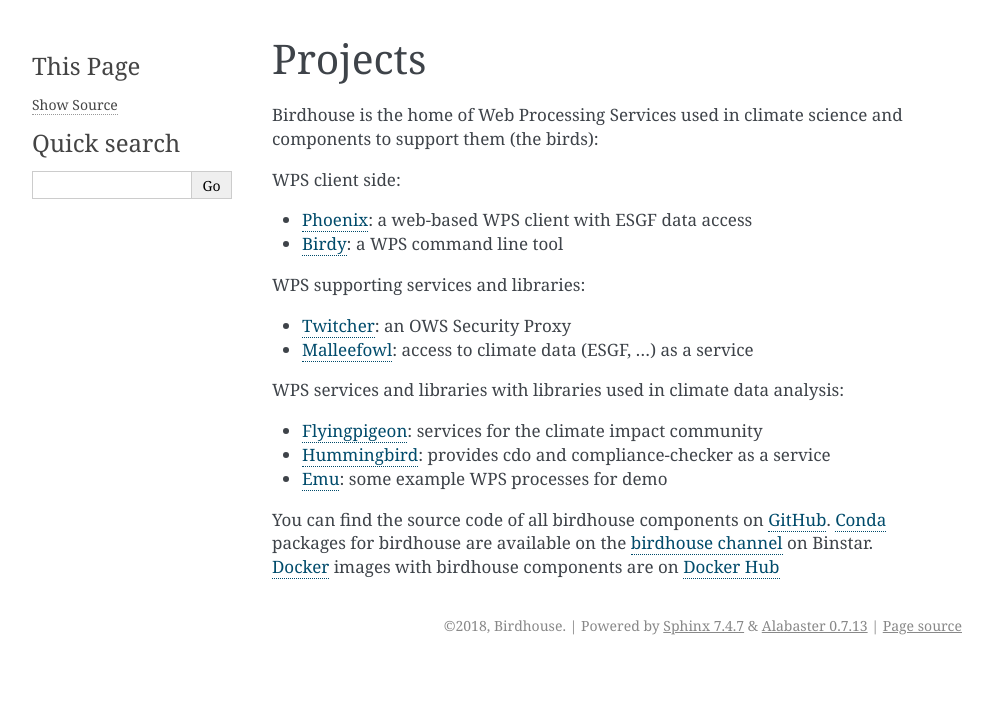
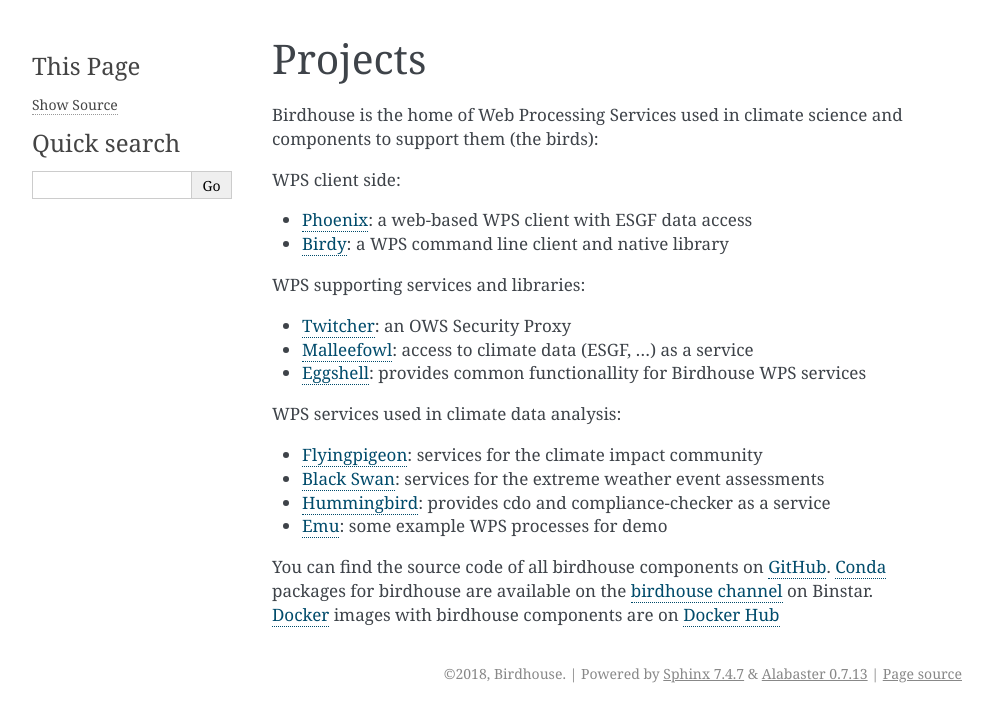
Before and after one commit to bird-house/birdhouse-docs, a Sphinx documentation site: the page built from docs/source/projects.rst, in a window 1280 px wide. Shown: the top 722 px of the page, without its empty margins (148-1140 px from the left). Built offline with Sphinx 7.4.7, drawn with Linux system fonts in a browser that asks for light colours.

Commit message:
added eggshell and black-swan to project page

```diff
--- a/docs/source/conf.py
+++ b/docs/source/conf.py
@@ -341,7 +341,7 @@
 .. _Black Swan: https://github.com/bird-house/blackswan
 .. _Birdy: http://birdy.readthedocs.io/en/latest/
 .. _Cookiecutter: http://cookiecutter-birdhouse.readthedocs.io/en/latest/
-.. _eggshell: https://github.com/bird-house/eggshell
+.. _Eggshell: https://eggshell.readthedocs.io/en/latest/
 .. _Bootstrap: http://birdhousebuilderbootstrap.readthedocs.io/en/latest/
 .. _icclim: http://icclim.readthedocs.io/en/latest/
 .. _PyWPS: http://pywps.org/
--- a/docs/source/projects.rst
+++ b/docs/source/projects.rst
@@ -9,16 +9,18 @@
 WPS client side:
 
 * `Phoenix`_: a web-based WPS client with ESGF data access
-* `Birdy`_: a WPS command line tool
+* `Birdy`_: a WPS command line client and native library
 
 WPS supporting services and libraries:
 
 * `Twitcher`_: an OWS Security Proxy
 * `Malleefowl`_: access to climate data (ESGF, ...) as a service
+* `Eggshell`_: provides common functionallity for Birdhouse WPS services
 
-WPS services and libraries with libraries used in climate data analysis:
+WPS services used in climate data analysis:
 
 * `Flyingpigeon`_: services for the climate impact community
+* `Black Swan`_: services for the extreme weather event assessments
 * `Hummingbird`_: provides cdo and compliance-checker as a service
 * `Emu`_: some example WPS processes for demo
 
--- a/docs/source/release_notes.rst
+++ b/docs/source/release_notes.rst
@@ -18,7 +18,7 @@
 * A `Cookiecutter`_ template for Birdhouse WPS birds is available.
 * A new WPS Bird `Black Swan`_ for extreme weather event assessments is started
   by `LSCE <https://a2c2.lsce.ipsl.fr/>`_, Paris. This bird is spawned off `Flyingpigeon`_.
-* A new Python library, `eggshell`_, is started to provide common base functionallity
+* A new Python library, `Eggshell`_, is started to provide common base functionallity
   to WPS birds like Flyingpigeon and Black Swan.
 * The `Twitcher`_ security proxy supports now X509 certificates for authentication to WPS services.
 
```
